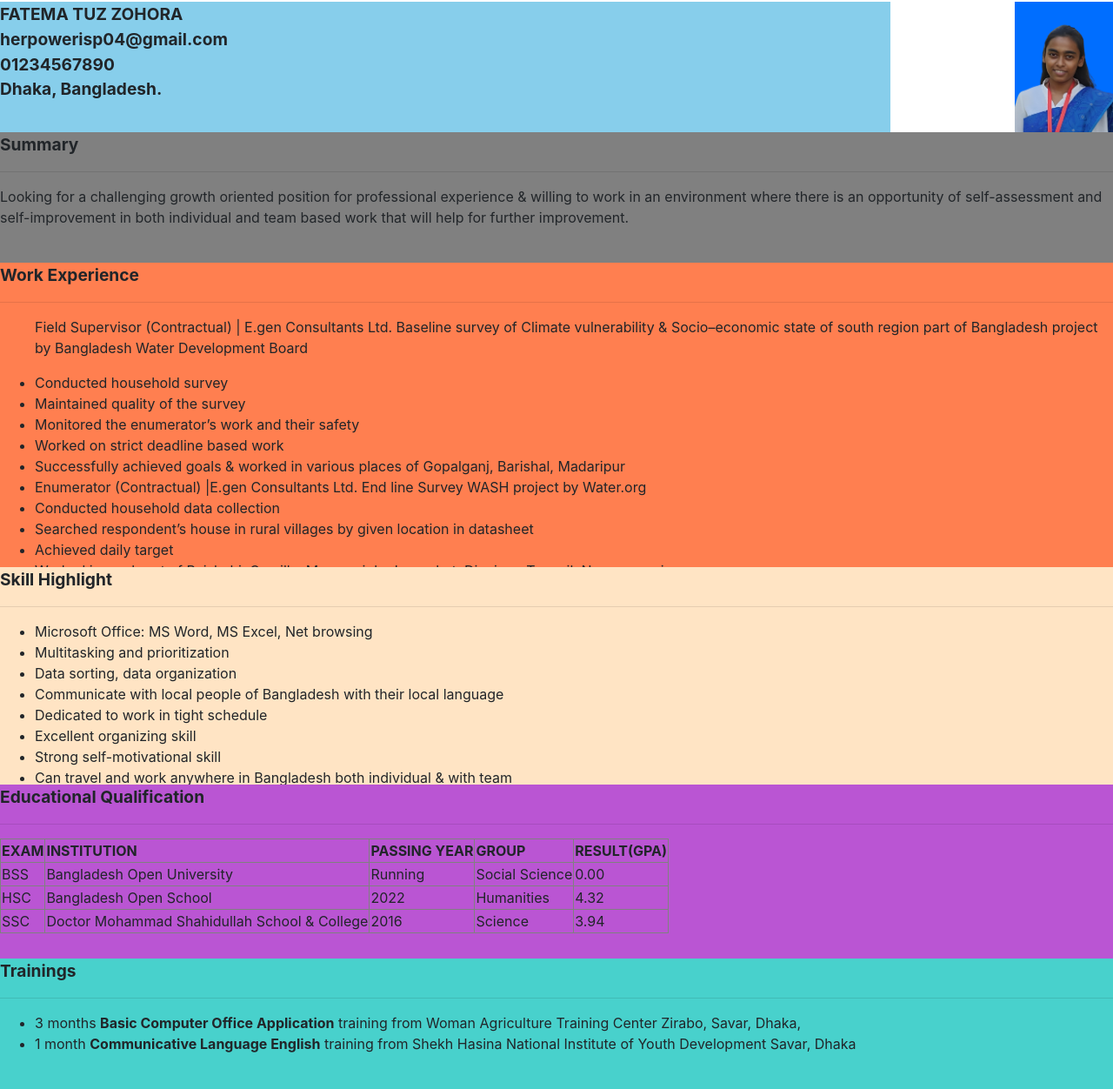
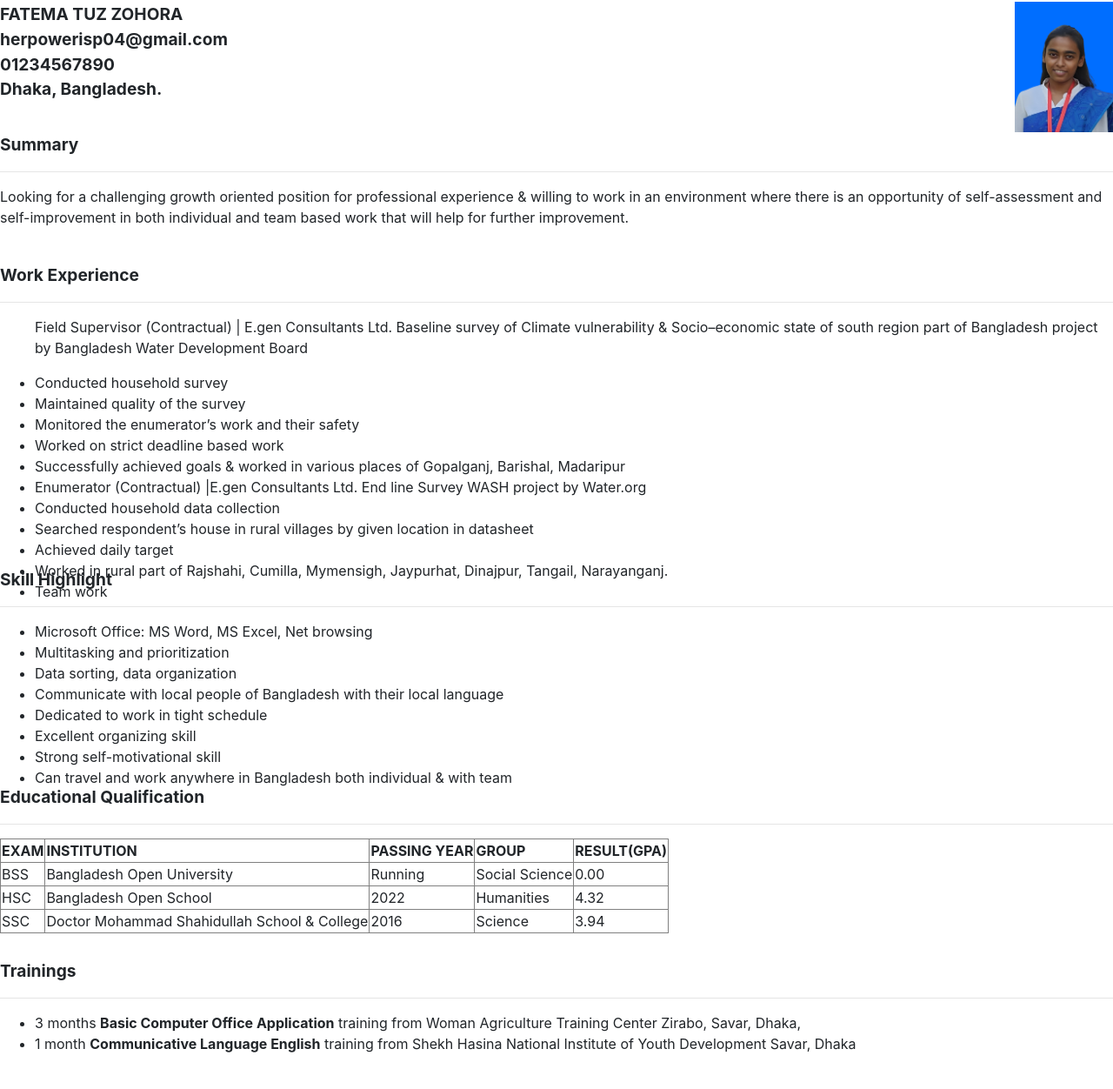
Before and after one commit to HerPower/project-cv02, a plain HTML site: page index.html in a window 1280 px wide. Shown: the part 54-1306 px from the top of the page at 87% size. Drawn offline with Linux system fonts and the light colour scheme.

Commit message:
Update index.html

```diff
--- a/index.html
+++ b/index.html
@@ -14,7 +14,7 @@
 
 		}
 		.div1{
-			background: skyblue;
+
 			width: 80%;
 			height: 150px;
 			float: left;
@@ -28,31 +28,31 @@
 			float: right;
 		}
 		.div2{
-			background: grey;
+
 			width: 100%;
 			height: 150px;
 			float: left;
 		}
 		.div3{
-			background: coral;
+
 			width: 100%;
 			height: 350px;
 			float: left;
 		}
 		.div4{
-			background: bisque;
+
 			width: 100%;
 			height: 250px;
 			float: left;
 		}
 		.div5{
-			background: mediumorchid;
+
 			width: 100%;
 			height: 200px;
 			float: left;
 		}
 		.div6{
-			background: mediumturquoise;
+
 			width: 100%;
 			height: 150px;
 			float: left;
```
